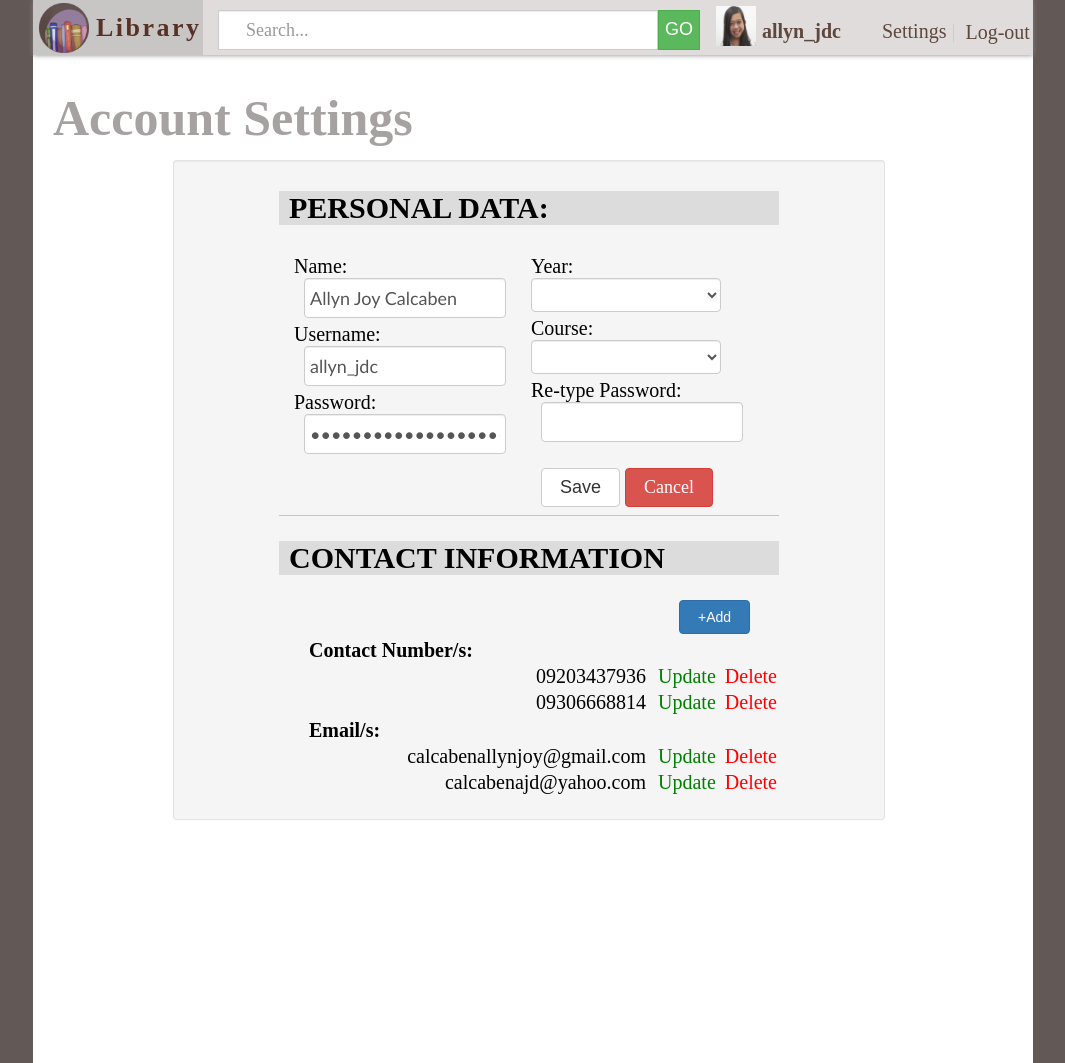
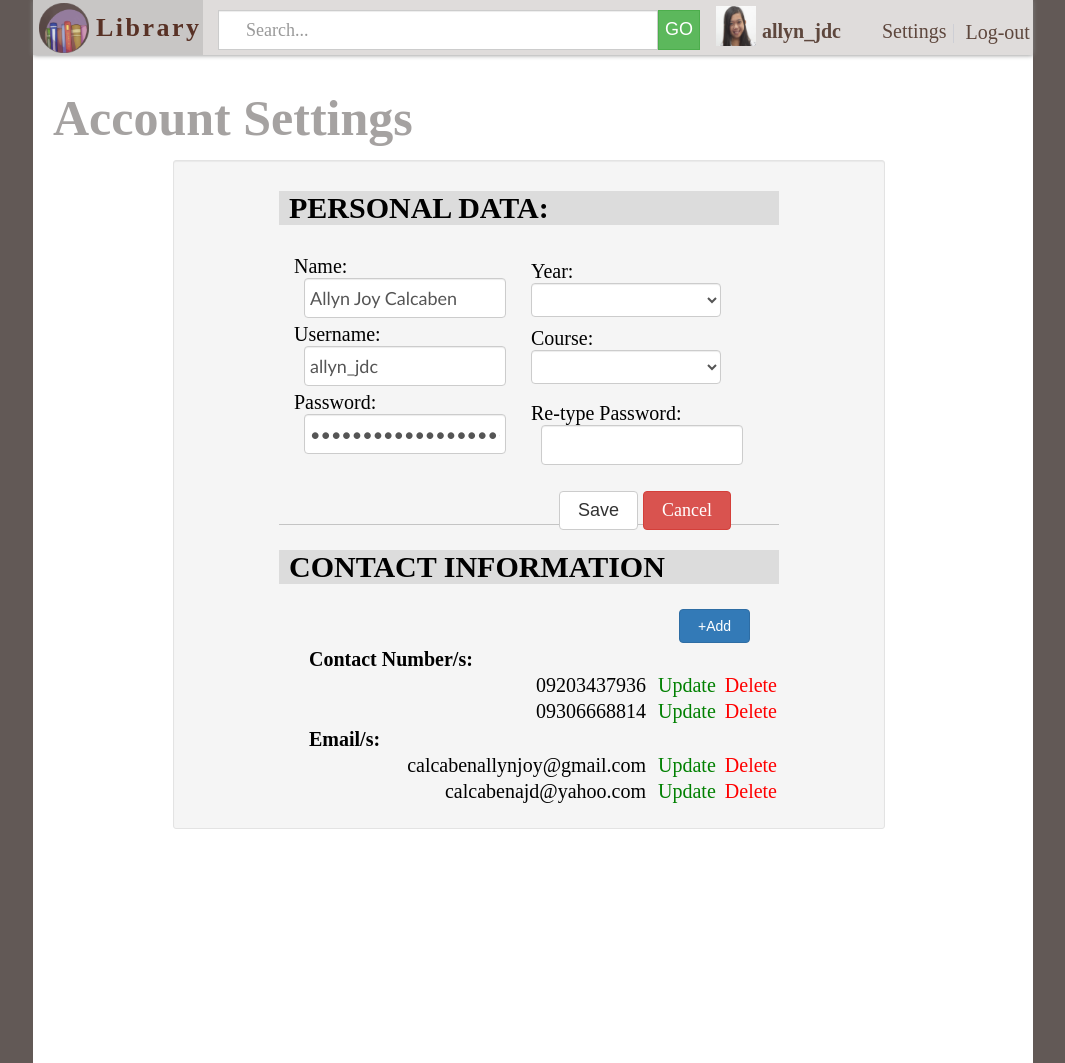
Before and after one commit to nikoruchi/Bookshare, a PHP site: page /html/edit.php in a window 1280 px wide. Shown: the top 1063 px of the page, without its empty margins (107-1172 px from the left). Run offline with PHP 8.4, Linux system fonts and the light colour scheme; a user stored in the database is signed in; data comes from the database, SQL or seed files in the repository.

Commit message:
PASSWORD style changed

```diff
--- a/css/style_editsettings.css
+++ b/css/style_editsettings.css
@@ -15,7 +15,7 @@
   display: block;
 }
 #edit_data2{
-  margin-top: 250px;
+  margin-top: 259px;
   width: 500px;
   margin-left: 100px;
   padding-bottom: 20px;
@@ -44,10 +44,13 @@
 }
 #edit-btn-container{
   padding-top: 26px;
-  padding-left: 25px;
+  padding-left: 280px;
 }
 
 /*CUSTOM EDITS*/
+#year{
+  padding-top: 10px;
+}
 .add_btn_container a{
   font-size: 18px;
 }
@@ -79,6 +82,10 @@
 #action{
   padding: 2px;
 }
+.re-password{
+  padding-top: 13px;
+}
+
 /*BOOTSTRAP*/
 /*BOOK INFO TEXTFIELDS*/
 .form-control-set {
--- a/css/stylesettings.css
+++ b/css/stylesettings.css
@@ -57,6 +57,12 @@
     margin-left: 184px;
 }
 /*CUSTOM EDITS*/
+.modal-body{
+    text-align: center;
+}
+.password label{
+    padding-top: 13px;
+}
 #user_pic, #user_pic_edit{
     width: 170px;
     height: 170px;
@@ -127,3 +133,58 @@
     font-size: 50px;
     width: auto;
 }
+
+/*BOOTSTRAP*/
+/*BOOK INFO TEXTFIELDS*/
+.form-control-set {
+  width: auto;
+  display: block;
+  width: 190px;
+  height: 34px;
+  padding: 2px 5px;
+  font-size: 14px;
+  line-height: 1.42857143;
+  color: #555;
+  background-color: #fff;
+  background-image: none;
+  border: 1px solid #ccc;
+  border-radius: 4px;
+  -webkit-box-shadow: inset 0 1px 1px rgba(0, 0, 0, .075);
+          box-shadow: inset 0 1px 1px rgba(0, 0, 0, .075);
+  -webkit-transition: border-color ease-in-out .15s, -webkit-box-shadow ease-in-out .15s;
+       -o-transition: border-color ease-in-out .15s, box-shadow ease-in-out .15s;
+          transition: border-color ease-in-out .15s, box-shadow ease-in-out .15s;
+}
+.form-control-set:focus {
+  border-color: #66afe9;
+  outline: 0;
+  -webkit-box-shadow: inset 0 1px 1px rgba(0,0,0,.075), 0 0 8px rgba(102, 175, 233, .6);
+          box-shadow: inset 0 1px 1px rgba(0,0,0,.075), 0 0 8px rgba(102, 175, 233, .6);
+}
+.form-control-set::-moz-placeholder {
+  color: #999;
+  opacity: 1;
+}
+.form-control-set:-ms-input-placeholder {
+  color: #999;
+}
+.form-control-set::-webkit-input-placeholder {
+  color: #999;
+}
+.form-control-set::-ms-expand {
+  background-color: transparent;
+  border: 0;
+}
+.form-control-set[disabled],
+.form-control-set[readonly],
+fieldset[disabled] .form-control-set {
+  background-color: #eee;
+  opacity: 1;
+}
+.form-control-set[disabled],
+fieldset[disabled] .form-control-set {
+  cursor: not-allowed;
+}
+textarea.form-control-set {
+  height: auto;
+}
```
